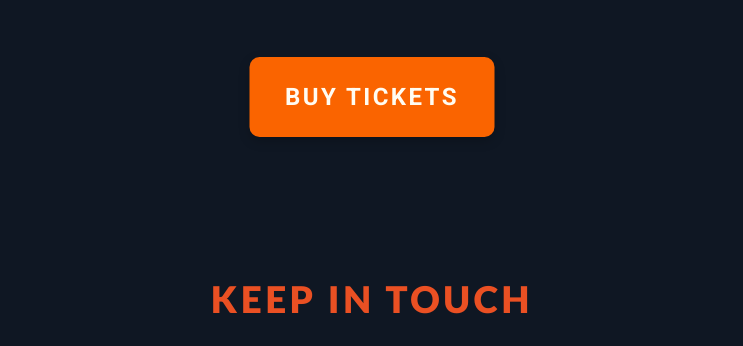
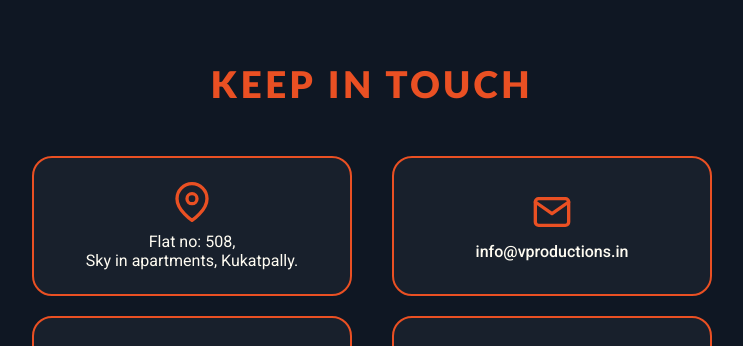
Before and after one commit to srivedha03/FRESH_FUSION_2.0, a plain HTML site: page index.html in a window 1280 px wide. Shown: the part 2384-2730 px from the top of the page, without its empty margins (268-1011 px from the left). Drawn offline with nearby package versions, Linux system fonts and the light colour scheme.

Commit message:
formClosed

```diff
--- a/index.html
+++ b/index.html
@@ -81,9 +81,9 @@
           <h2 class="section-title-2">DANCE | DRINKS | MUSIC</h2>
 
           <!-- Buy button -->
-          <div class="arc-button">
+          <!-- <div class="arc-button">
             <a href="paymentform.html">BUY TICKETS</a>
-          </div>
+          </div> -->
 
           <!-- About -->
           <div class="about-ff">
@@ -175,9 +175,9 @@
         </div>
       </div>
 
-      <div class="buy-button">
+      <!-- <div class="buy-button">
         <a href="paymentform.html">BUY TICKETS</a>
-      </div>
+      </div> -->
     </section>
 
     <section id="contact">
--- a/style.css
+++ b/style.css
@@ -555,7 +555,7 @@ header .background div {
 }
 
 #contact {
-  margin-top: 220px;
+  margin-top: 50px;
 }
 
 .contact-cards {
```
Also changed, not shown: paymentform.html (+2 -2 lines).
